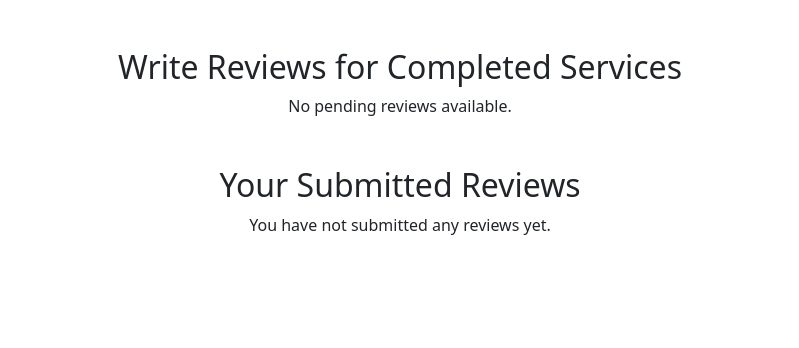
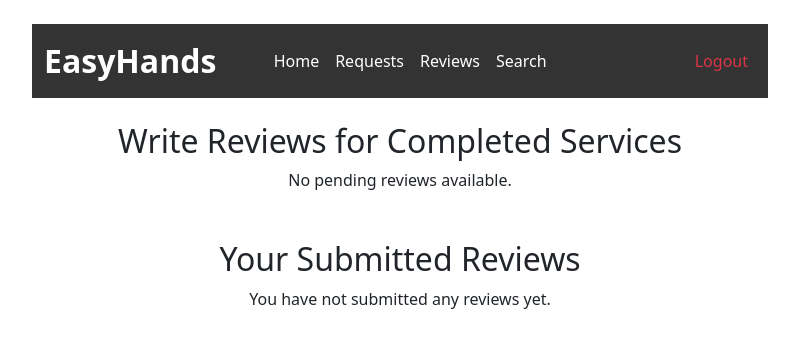
Before and after one commit to dhirajp1603/MAD-1, a Flask app: page /review_services in a window 1280 px wide. Shown: the top 348 px of the page, without its empty margins (240-1039 px from the left). Run offline with Flask 3, Linux system fonts and the light colour scheme; the visitor is signed in with stand-in values (Sample User, id 1); data that the repository does not hold is empty.

Commit message:
Modified files

```diff
--- a/templates/admin_services.html
+++ b/templates/admin_services.html
@@ -11,7 +11,7 @@
     <form action="{{ url_for('create_service') }}" method="POST" style="display: grid; gap: 10px;">
         <input type="text" name="name" placeholder="Service Name" required style="padding: 8px; width: 100%; box-sizing: border-box;">
         <input type="number" step="0.01" name="price" placeholder="Price" required style="padding: 8px; width: 100%; box-sizing: border-box;">
-        <input type="text" name="time_required" placeholder="Time Required (in hours)" required style="padding: 8px; width: 100%; box-sizing: border-box;">
+        <input type="text" name="time_required" placeholder="Time Required" required style="padding: 8px; width: 100%; box-sizing: border-box;">
         <textarea name="description" placeholder="Description" style="padding: 8px; width: 100%; box-sizing: border-box;"></textarea>
         <button type="submit" style="padding: 8px 12px; background-color: #007bff; color: #fff; cursor: pointer; border: none;">Create Service</button>
     </form>
@@ -39,7 +39,7 @@
                 <td style="padding: 10px; text-align: center;">{{ service.service_id }}</td>
                 <td style="padding: 10px; text-align: center;">{{ service.name }}</td>
                 <td style="padding: 10px; text-align: center;">Rs {{ service.price }}</td>
-                <td style="padding: 10px; text-align: center;">{{ service.time_required }} hour/s</td>
+                <td style="padding: 10px; text-align: center;">{{ service.time_required }}</td>
                 <td style="padding: 10px; text-align: center;">{{ service.description }}</td>
                 <td style="padding: 10px; text-align: center;">
                     <!-- Toggle Update Form Button -->
--- a/templates/available_services.html
+++ b/templates/available_services.html
@@ -14,7 +14,7 @@
                     <h5 class="card-title">{{ service.name }}</h5>
                     <p class="card-text">{{ service.description }}</p>
                     <p class="card-text">Price: Rs.{{ service.price }}</p>
-                    <p class="card-text">Duration: {{ service.time_required }} hours</p>
+                    <p class="card-text">Duration: {{ service.time_required }}</p>
 
                     <!-- Form with dropdown to select a service professional and description -->
                     <form action="{{ url_for('request_service', service_id=service.service_id) }}" method="POST">
@@ -27,7 +27,7 @@
                                 {% endfor %}
                             </select>
                         </div>
-
+                        <br>
                         <!-- Description field -->
                         <div class="form-group">
                             <label for="description">Description:</label>
--- a/templates/professional_reviews.html
+++ b/templates/professional_reviews.html
@@ -20,8 +20,8 @@
         <table class="table table-bordered mt-4">
             <thead>
                 <tr>
-                    <th>Service</th>
-                    <th>Customer</th>
+                    <th>Customer ID</th>
+                    <th>Customer Name</th>
                     <th>Rating</th>
                     <th>Comment</th>
                     <th>Date</th>
@@ -30,7 +30,7 @@
             <tbody>
                 {% for review in reviews %}
                 <tr>
-                    <td>{{ review.service.name }}</td>
+                    <td>{{ review.customer.customer_id }}</td>
                     <td>{{ review.customer.name }}</td>
                     <td>{{ review.rating }} / 5</td>
                     <td>{{ review.comment }}</td>
--- a/templates/review_services.html
+++ b/templates/review_services.html
@@ -3,6 +3,39 @@
 {% block title %}Write Reviews{% endblock %}
 
 {% block content %}
+<!-- Full-Screen Navbar with better contrast and search button -->
+<nav class="navbar navbar-expand-lg navbar-dark" style="background-color: #333;">
+    <div class="container-fluid">
+        <!-- Strongly Styled Navbar Brand -->
+        <a class="navbar-brand fw-bold text-white" href="#" style="font-size: 2rem; font-weight: 700;">EasyHands&nbsp&nbsp;&nbsp;&nbsp;</a>
+        <button class="navbar-toggler" type="button" data-bs-toggle="collapse" data-bs-target="#navbarNav" aria-controls="navbarNav" aria-expanded="false" aria-label="Toggle navigation">
+            <span class="navbar-toggler-icon"></span>
+        </button>
+        <div class="collapse navbar-collapse" id="navbarNav">
+            <ul class="navbar-nav me-auto">
+                <li class="nav-item">
+                    <a class="nav-link text-white" href="{{ url_for('customer_dashboard') }}">Home</a>
+                </li>
+                <li class="nav-item">
+                    <a class="nav-link text-white" href="{{ url_for('view_customer_requests') }}">Requests</a>
+                </li>
+                <li class="nav-item">
+                    <a class="nav-link text-white" href="{{ url_for('review_services') }}">Reviews</a>
+                </li>
+                <li class="nav-item">
+                    <a class="nav-link text-white" href="{{ url_for('search_professional') }}">Search</a>
+                </li>
+            </ul>
+            <ul class="navbar-nav ms-auto">
+                <li class="nav-item">
+                    <a class="nav-link text-danger" href="{{ url_for('logout') }}">Logout</a>
+                </li>
+            </ul>
+        </div>
+    </div>
+</nav>
+
+<!-- Write Reviews Content -->
 <div class="container mt-4">
     <h2 class="text-center">Write Reviews for Completed Services</h2>
 
```
Also changed, not shown: templates/customer_requests.html (+4 -20 lines), templates/professional_completed_services.html (+4 -4 lines), templates/view_professional_profile_customers.html (+3 -4 lines).
